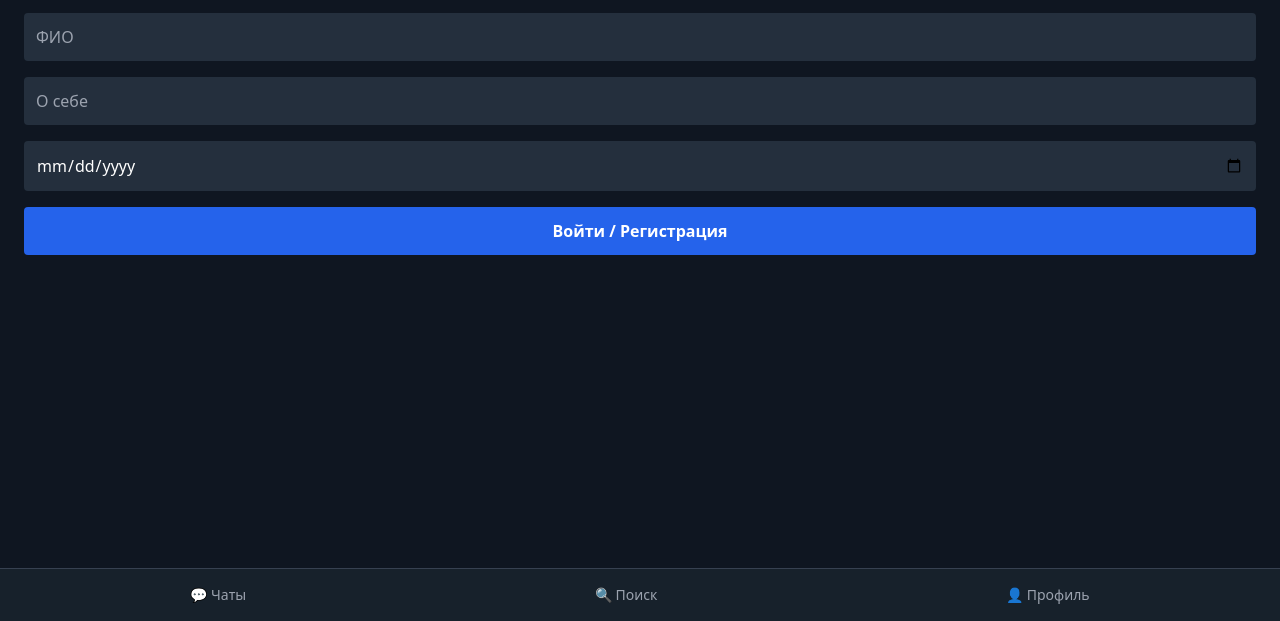
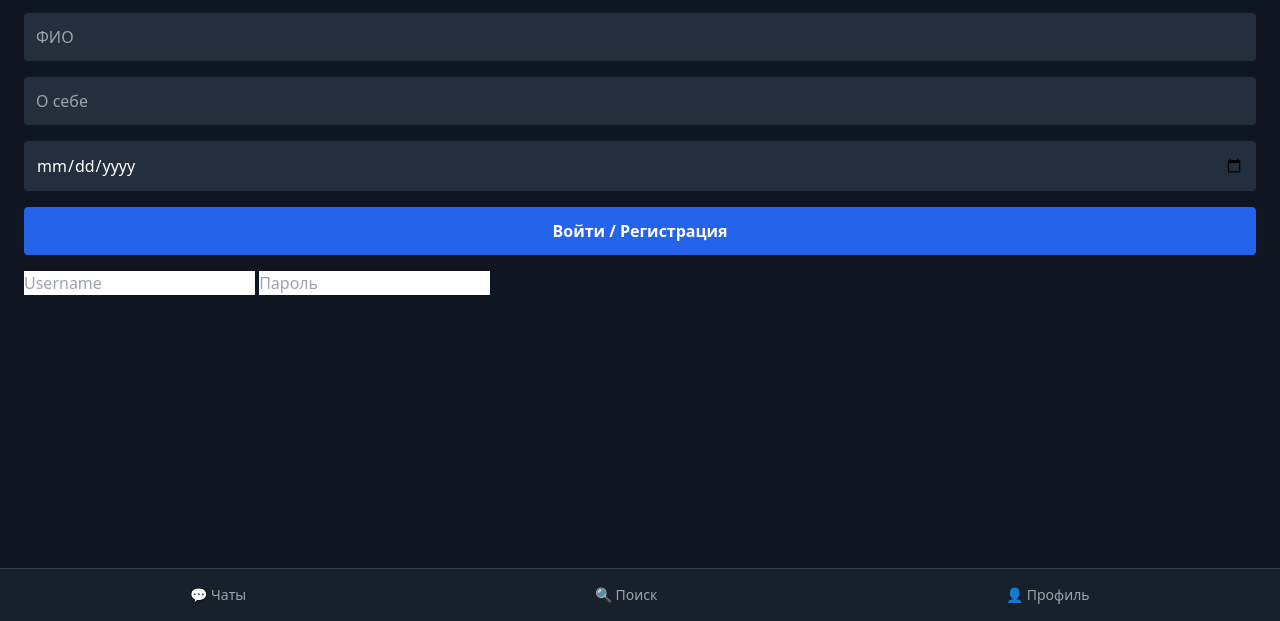
Before and after one commit to ashurovm090-wq/magagramm, a plain HTML site: page login.html in a window 1280 px wide. Shown: the part 179-800 px from the top of the page. Drawn offline with nearby package versions, Linux system fonts and the light colour scheme; files whose address does not match are found by name.

Commit message:
Update login.html

```diff
--- a/login.html
+++ b/login.html
@@ -15,7 +15,9 @@
         <input name="bio" placeholder="О себе" class="w-full p-3 bg-[#242f3d] rounded">
         <input name="birthday" type="date" class="w-full p-3 bg-[#242f3d] rounded">
         <button type="submit" class="w-full bg-blue-600 p-3 rounded font-bold">Войти / Регистрация</button>
-    </form>
+        <input name="username" placeholder="Username" required ...>
+        <input name="password" type="password" placeholder="Пароль" required class="...">
+     </form>
 
     <div class="fixed bottom-0 left-0 w-full bg-[#17212b] p-4 flex justify-around border-t border-gray-700">
         <a href="/" class="text-gray-400 text-sm">💬 Чаты</a>
```
